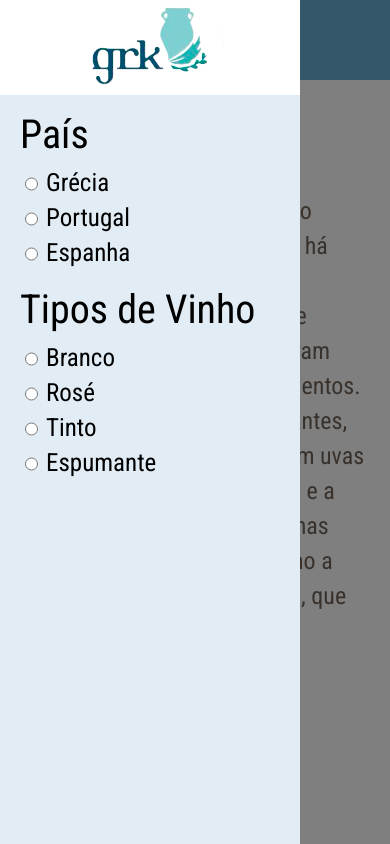
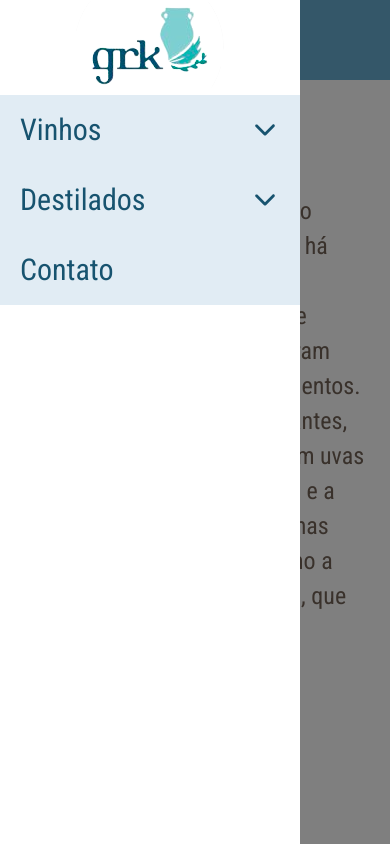
Before and after one commit to ConstantinoRafael/grk, a React (Create React App) app: page /vinhos in a window 390 px wide. Both pictures are taken after a click on the element 40 px from the left and 40 px from the top of the page. Shown: the top 844 px of the page. Built offline with nearby package versions, Linux system fonts and the light colour scheme.

Commit message:
refact: menu mobile

```diff
--- a/src/components/SideBarMobile.js
+++ b/src/components/SideBarMobile.js
@@ -1,6 +1,8 @@
 import styled from "styled-components";
 import logoAzul from "../assets/images/logo-azul.png";
 import { espanhaVinhos, greciaVinhos, portugalVinhos } from "../constants/BD";
+import { IoIosArrowDown, IoIosArrowUp } from "react-icons/io";
+import { useState } from "react";
 
 export default function SideBarMobile({
   setGreciaList,
@@ -8,6 +10,8 @@ export default function SideBarMobile({
   setEspanhaList,
   setShowMenu,
 }) {
+  const [menuVinhos, setMenuVinhos] = useState(false);
+
   function showGrecia() {
     setGreciaList(greciaVinhos);
     setPortugalList([]);
@@ -78,9 +82,34 @@ export default function SideBarMobile({
         </PrimeiraLinha>
 
         <OpcoesMenu>
-          <Paises>
+          <Secao>
+            <TituloOpcoes onClick={() => setMenuVinhos(!menuVinhos)}>
+              <p>Vinhos</p>
+              {menuVinhos === false ? <IoIosArrowDown /> : <IoIosArrowUp />}
+            </TituloOpcoes>
+            {menuVinhos === true ? (
+              <Opcoes>
                 <h1>País</h1>
-            <Form>
+                <Opcao onClick={() => setTimeout(showGrecia, 300)}>
+                  Grécia
+                </Opcao>
+                <Opcao onClick={() => setTimeout(showPortugal, 300)}>
+                  Portugal
+                </Opcao>
+                <Opcao onClick={() => setTimeout(showEspanha, 300)}>
+                  Espanha
+                </Opcao>
+
+                <h1>Tipo de Vinho</h1>
+                <Opcao onClick={() => setTimeout(showBranco, 300)}>
+                  Branco
+                </Opcao>
+                <Opcao onClick={() => setTimeout(showRose, 300)}>Rosé</Opcao>
+                <Opcao onClick={() => setTimeout(showTinto, 300)}>Tinto</Opcao>
+                <Opcao onClick={() => setTimeout(showEspumante, 300)}>
+                  Espumante
+                </Opcao>
+                {/* <Form>
                   <div>
                     <input
                       id="grecia"
@@ -152,13 +181,28 @@ export default function SideBarMobile({
                     ></input>
                     <label htmlFor="espumante">Espumante</label>
                   </div>
-            </Form>
-          </Paises>
+                </Form> */}
+              </Opcoes>
+            ) : (
+              ""
+            )}
+          </Secao>
+          <Secao>
+            <TituloOpcoes>
+              <p>Destilados</p>
+              <IoIosArrowDown />
+            </TituloOpcoes>
+          </Secao>
+          <Secao>
+            <TituloOpcoes>Contato</TituloOpcoes>
+          </Secao>
         </OpcoesMenu>
       </Menu>
     </>
   );
 }
+
+const Secao = styled.div``;
 
 const FundoTransparente = styled.div`
   position: fixed;
@@ -181,7 +225,6 @@ const Menu = styled.div`
   flex-direction: column;
   justify-content: space-between;
   background-color: #ffffff;
-
 `;
 
 const PrimeiraLinha = styled.div`
@@ -196,22 +239,46 @@ const PrimeiraLinha = styled.div`
 const OpcoesMenu = styled.div`
   height: 100%;
   width: auto;
-  background-color: #e1ecf4;
 `;
 
-const Paises = styled.div`
-  margin: 0px 20px;
+const TituloOpcoes = styled.div`
+  height: 70px;
+  display: flex;
+  justify-content: space-between;
+  align-items: center;
+  padding: 0 20px;
+  font-size: 30px;
+  background-color: #e1ecf4;
+  color: #17536f;
+
+  p {
+    font-size: 30px;
+    color: #17536f;
+  }
+`;
+
+const Opcoes = styled.div`
+  margin: 0px 20px 20px 20px;
 
   h1 {
-    font-size: 40px;
+    font-size: 25px;
     margin-bottom: 10px;
     margin-top: 20px;
   }
 
   label {
-    font-size: 25px;
+    font-size: 20px;
     margin: 5px;
+    &:hover {
+      box-shadow: 0 0 11px rgba(33, 33, 33, 0.2);
     }
+  }
+`;
+
+const Opcao = styled.div`
+  color: #736357;
+  font-size: 20px;
+  padding: 5px 0px 5px 30px;
 `;
 
 const Form = styled.form`
```
Also changed, not shown: src/pages/WinesPage.js (+4 -4 lines). Lines whose indentation alone changed are shown as unchanged.
